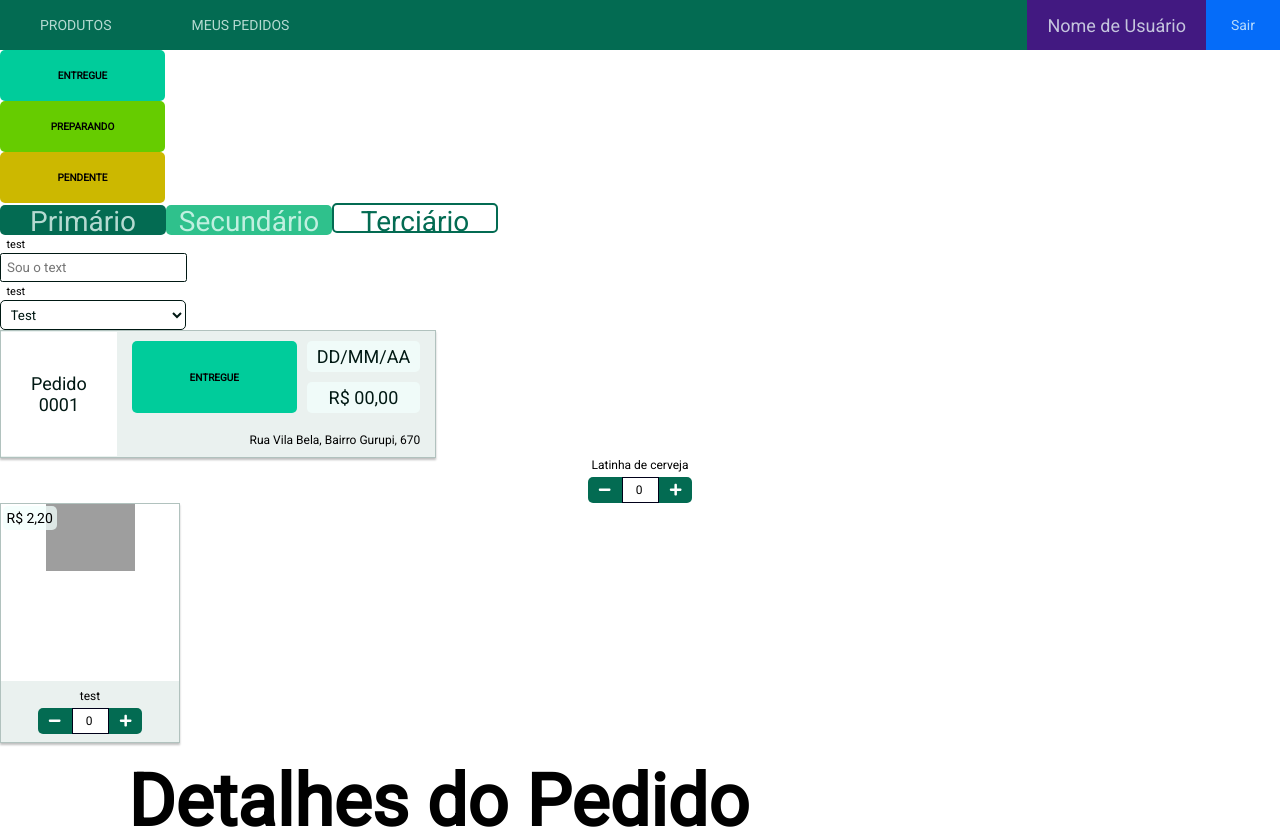
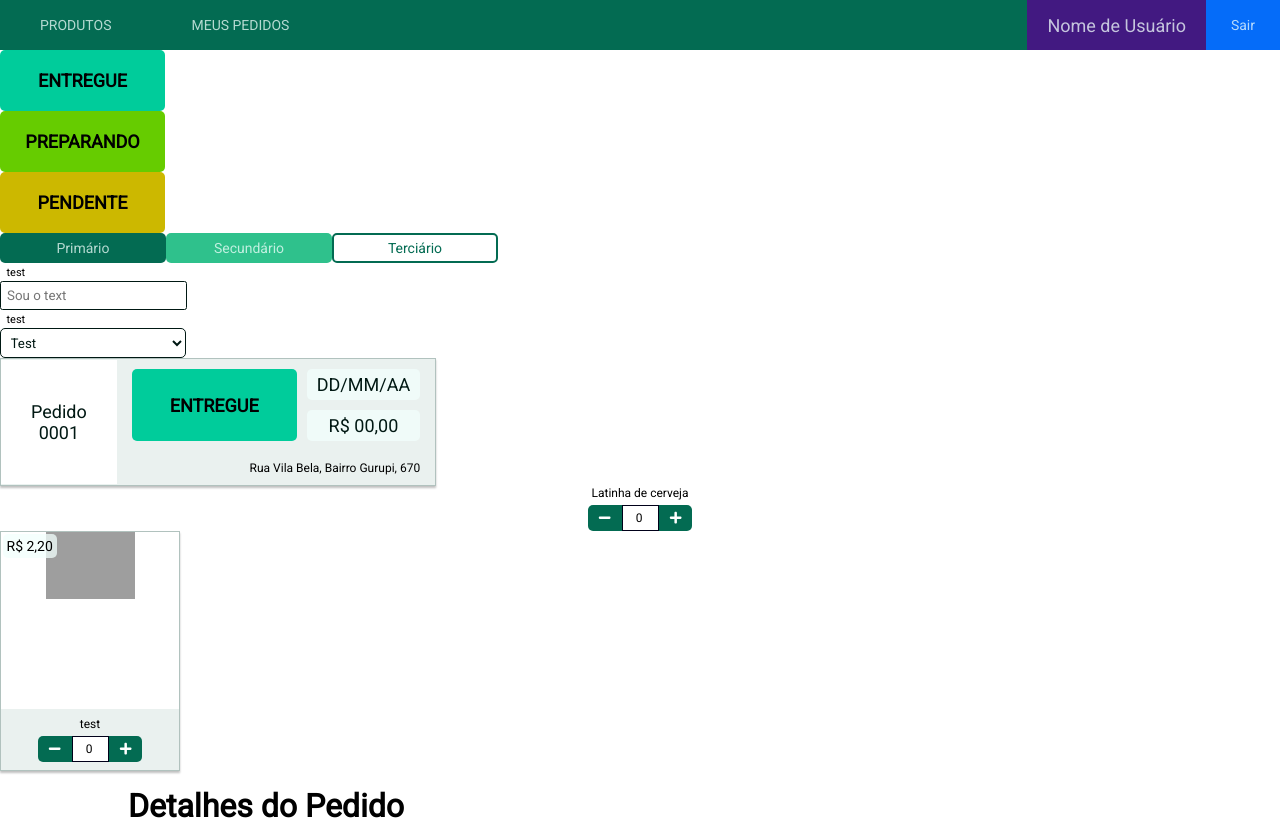
Before and after one commit to Erik-EFL/AppDelivery, a React (Create React App) app in the folder front-end/: page / in a window 1280 px wide. Shown: the top 829 px of the page. Built offline with nearby package versions, Linux system fonts and the light colour scheme; grey boxes are pictures that could not be loaded.

Commit message:
refactor(source/front-end/components): :recycle: Adding new themes

```diff
--- a/front-end/src/components/themes/themes.js
+++ b/front-end/src/components/themes/themes.js
@@ -1,29 +1,30 @@
 export default {
   bgPrimary: {
-    darkGreen: '#036B52',
-    green: '#2FC18C',
-    violet: '#421981',
-    blue: '#056CF9',
-    lightBlue: '#00CC9B',
-    lemonGreen: '#66CC00',
-    gold: '#CCB800',
-    white: '#FFFFFF',
-    gray: '#B1C2BE',
-    lightGray: '#EAF1EF',
-    iceWhite: '#f2fffcBF',
     black: '#000019',
     blackShadow: '#00000040',
+    blue: '#056CF9',
+    darkGreen: '#036B52',
+    gold: '#CCB800',
+    gray: '#B1C2BE',
+    green: '#2FC18C',
+    iceWhite: '#f2fffcBF',
+    lemonGreen: '#66CC00',
+    lightBlue: '#00CC9B',
+    lightGray: '#EAF1EF',
+    violet: '#421981',
+    white: '#FFFFFF',
   },
   typography: {
     textColor: {
       black: '#001813',
+      darkGreen: '#036B52',
       iceWhite: '#F2FFFCBF',
-      darkGreen: '#036B52',
     },
     textSize: {
-      sm: '24px',
-      md: '28px',
-      lg: '36px',
+      sm: '1.2rem',
+      md: '1.4rem',
+      lg: '1.6rem',
+      xl: '1.8rem',
     },
   },
 };
```
